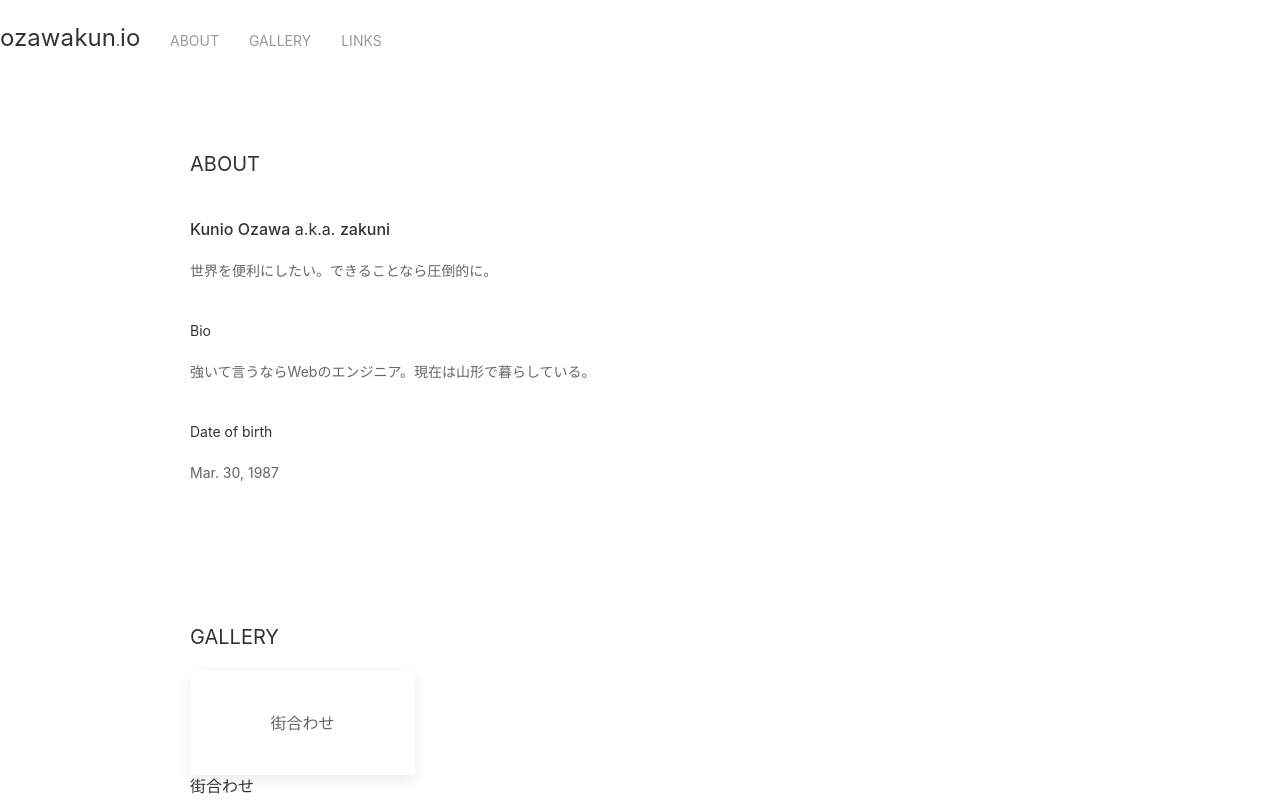
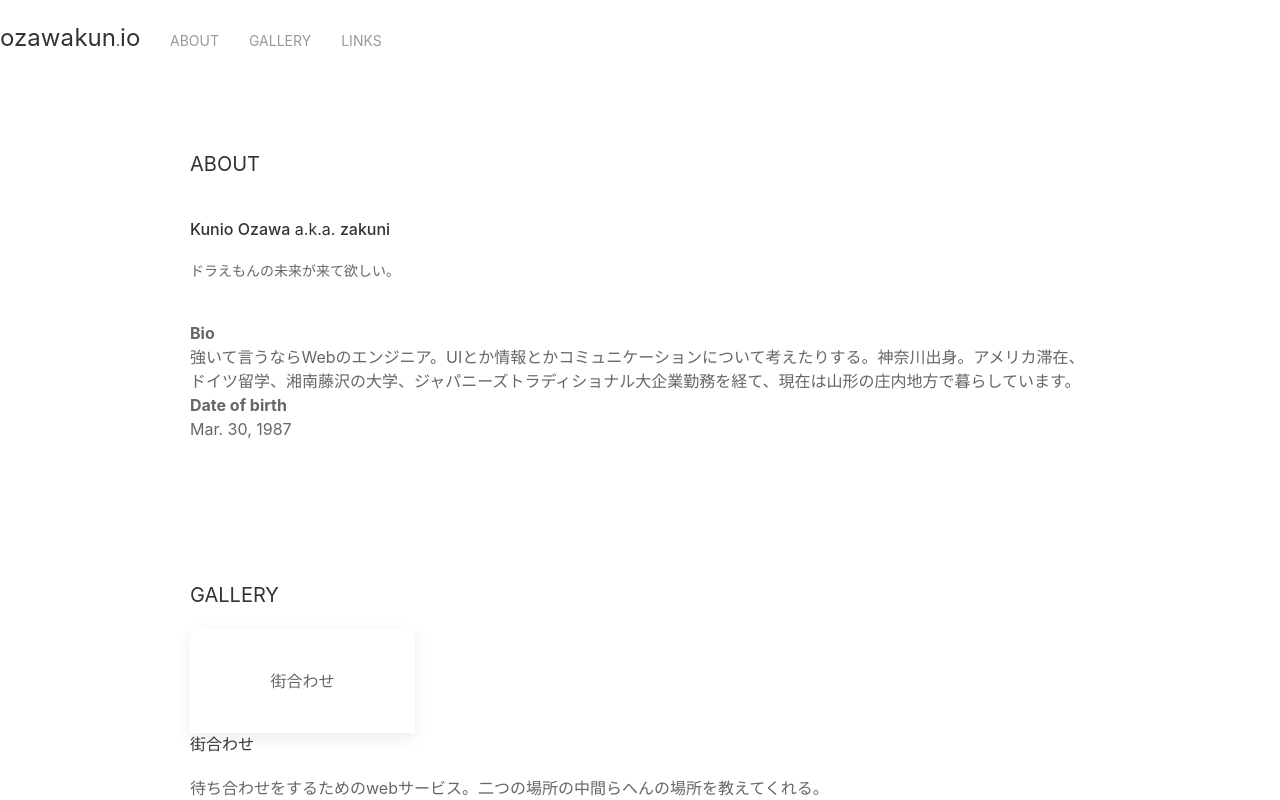
Before and after one commit to zakuni/ozawakun.io, a Next.js app: page / in a window 1280 px wide. Shown: the top 800 px of the page. Built offline with nearby package versions, Linux system fonts and the light colour scheme.

Commit message:
modify about part

```diff
--- a/pages/index.js
+++ b/pages/index.js
@@ -43,13 +43,15 @@ export default () => (
           <p className="uk-h5">
             <b>Kunio Ozawa</b> a.k.a.&nbsp;<b>zakuni</b>
           </p>
-          <p className='uk-text-small'>
-            世界を便利にしたい。できることなら圧倒的に。
+          <p className='uk-text-small uk-margin-medium-bottom'>
+            ドラえもんの未来が来て欲しい。
           </p>
-          <h6>Bio</h6>
-          <p className='uk-text-small'>強いて言うならWebのエンジニア。現在は山形で暮らしている。</p>
-          <h6>Date of birth</h6>
-          <p className='uk-text-small'>Mar. 30, 1987</p>
+          <dl class="uk-description-list">
+            <dt>Bio</dt>
+            <dd>強いて言うならWebのエンジニア。UIとか情報とかコミュニケーションについて考えたりする。神奈川出身。アメリカ滞在、ドイツ留学、湘南藤沢の大学、ジャパニーズトラディショナル大企業勤務を経て、現在は山形の庄内地方で暮らしています。</dd>
+            <dt>Date of birth</dt>
+            <dd>Mar. 30, 1987</dd>
+          </dl>
         </section>
         <section className="uk-section">
           <h2 className="uk-h4" id="gallery">
```
